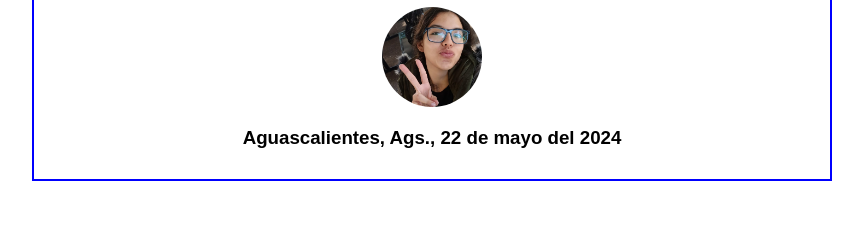
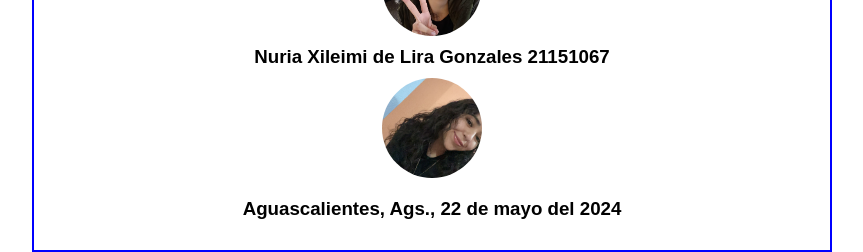
Before and after one commit to DraculauraVampireHeart/GitHubProyectoPortada, a plain HTML site: page index.html in a window 1280 px wide. Shown: the part 676-928 px from the top of the page, without its empty margins (208-1071 px from the left). Before the commit the page ends 857 px from the top, so only its background shows below. Drawn offline with Linux system fonts and the light colour scheme.

Commit message:
Update index.html

```diff
--- a/index.html
+++ b/index.html
@@ -24,6 +24,8 @@
             <img class="student-photo" src="1716512505573.jpg" alt="Foto de Fernando Ismel López Nuño">
             <h3>Sofia Miroslava Gonzales Esparza 21151005</h3>
             <img class="student-photo" src="sofi.jpeg" alt="Foto de Sofia Miroslava Gonzales Esparza">
+            <h3>Nuria Xileimi de Lira Gonzales 21151067</h3>
+            <img class="student-photo" src="2154520.jpeg" alt="Foto de Nuria Xileimi de Lira Gonzales">
         </div>
         <h3>Aguascalientes, Ags., 22 de mayo del 2024</h3>
     </div>
```
